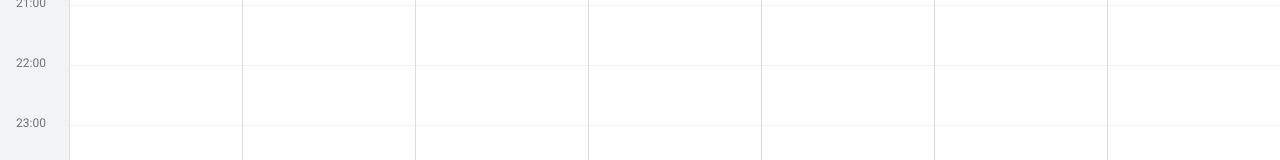
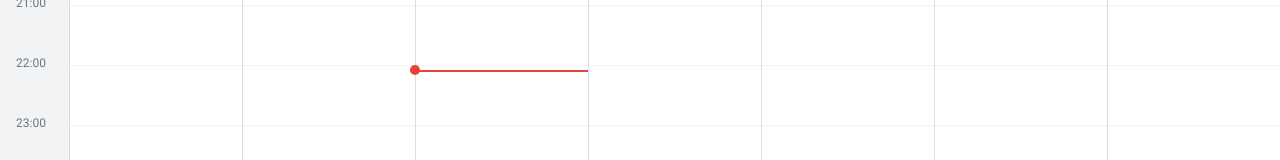
Before and after one commit to i1yaremechko/google-calendar-clone-react, a React (Vite) app: page / in a window 1280 px wide. Shown: the part 1405-1565 px from the top of the page. Built offline with nearby package versions, Linux system fonts and the light colour scheme.

Commit message:
added current time line

```diff
--- /dev/null
+++ b/src/components/Calendar/CurrentTimeLine.jsx
@@ -0,0 +1,29 @@
+import { useEffect, useState } from 'react';
+
+const CurrentTimeLine = () => {
+  const calculateTopOffset = () => {
+    const now = new Date();
+    const hours = now.getHours();
+    const minutes = now.getMinutes();
+    return hours * 60 + minutes;
+  };
+
+  const [topOffset, setTopOffset] = useState(calculateTopOffset());
+
+  useEffect(() => {
+    const interval = setInterval(() => {
+      setTopOffset(calculateTopOffset());
+    }, 60000);
+
+    return () => clearInterval(interval);
+  }, []);
+
+  return (
+    <div
+      className="current-time-line"
+      style={{ top: `${topOffset}px` }}
+    />
+  );
+};
+
+export default CurrentTimeLine;
--- a/src/components/Calendar/Day.jsx
+++ b/src/components/Calendar/Day.jsx
@@ -1,7 +1,11 @@
-const Day = ({ dataDay, dayEvents }) => {
+import CurrentTimeLine from "./CUrrentTimeLine";
+
+const Day = ({ dataDay, dayEvents, dayDate }) => {
+  const isToday = new Date().toDateString() === dayDate.toDateString();
+
   return (
     <div className="calendar__day" data-day={dataDay}>
-
+      {isToday && <CurrentTimeLine />}
     </div>
   );
 };
--- a/src/components/Calendar/Week.jsx
+++ b/src/components/Calendar/Week.jsx
@@ -14,6 +14,7 @@ const Week = ({ weekStartDate }) => {
           <Day
             key={key}
             dataDay={dayOfMonth}
+            dayDate={dayDate}
             dayEvents={[]}
           />
         );
```
